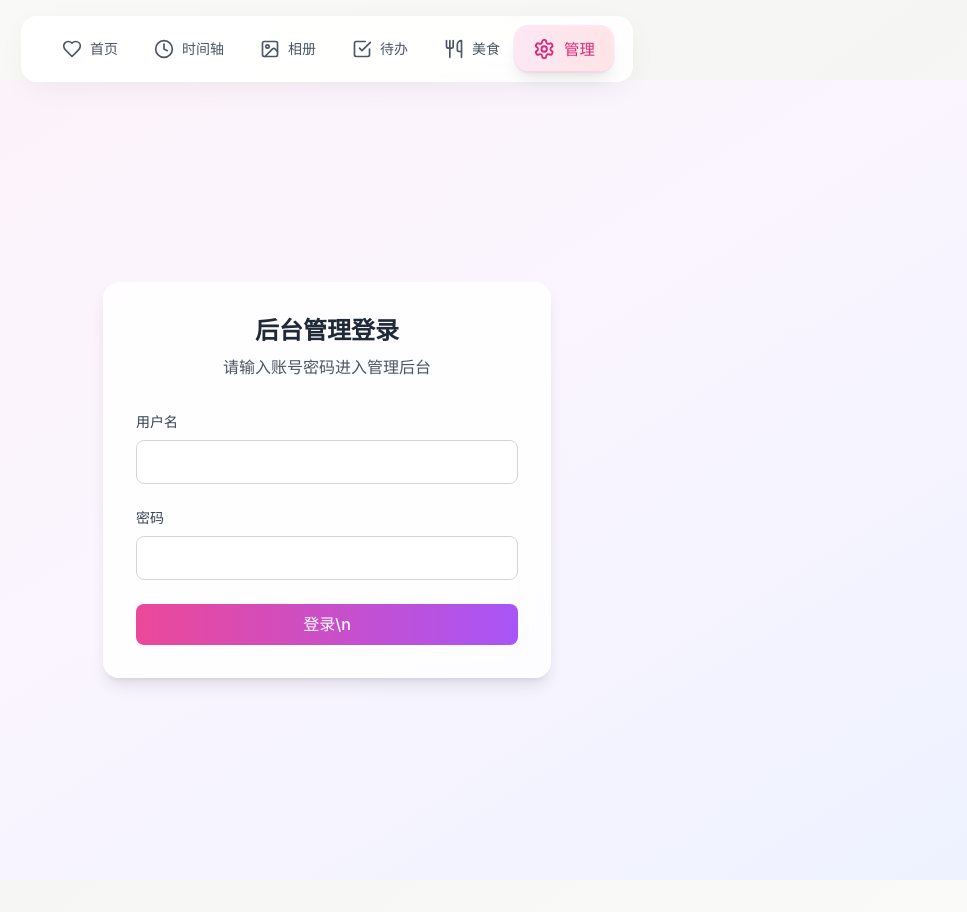
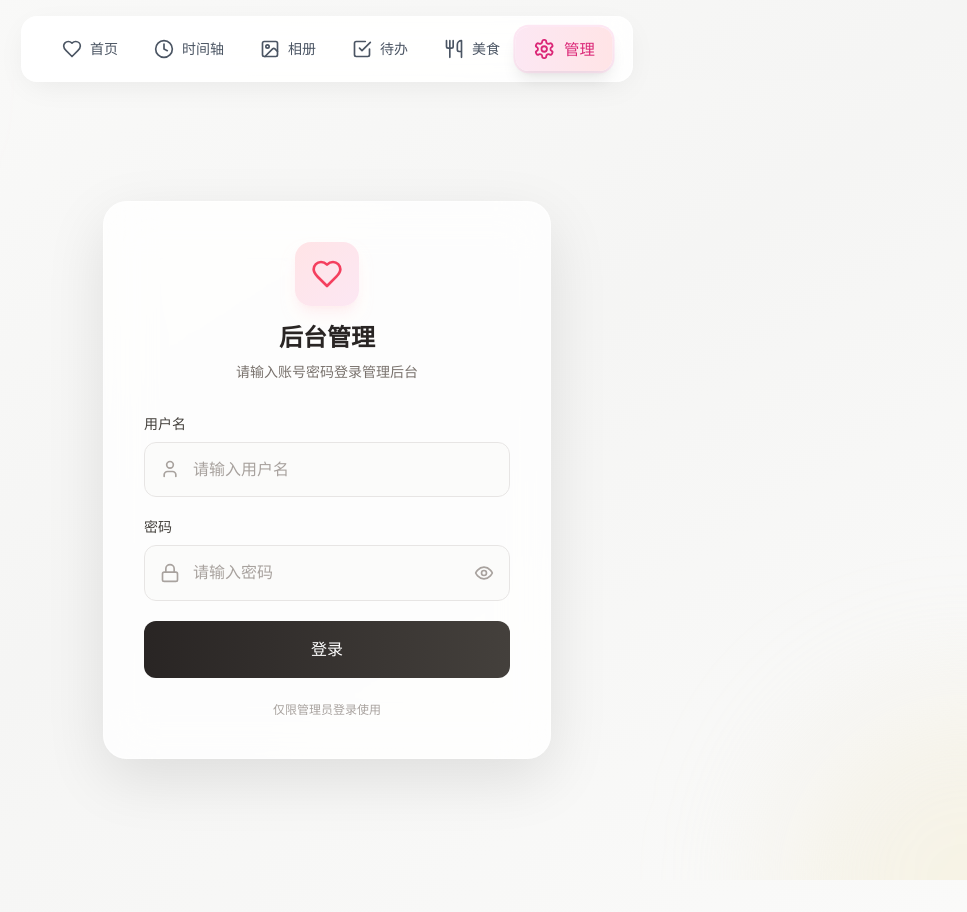
Before and after one commit to Misaka450/baoandkai, a React (Vite) app: page /admin in a window 1280 px wide. Shown: the whole page, without its empty margins (313-1280 px from the left). Built offline with nearby package versions, Linux system fonts and the light colour scheme.

Commit message:
feat: 样式优化和后台管理页面美化

```diff
--- a/src/index.css
+++ b/src/index.css
@@ -12,7 +12,8 @@
   }
 
   body {
-    @apply bg-gradient-to-br from-pink-50 via-purple-50 to-indigo-50;
+    /* 统一使用stone色调作为主背景 */
+    @apply bg-gradient-to-br from-stone-50 via-stone-100 to-stone-50;
     min-height: 100vh;
     overflow-x: hidden;
     line-height: 1.6;
@@ -46,7 +47,11 @@
   }
 
   ::-webkit-scrollbar-thumb {
-    @apply bg-gradient-to-b from-pink-300 to-purple-300 rounded-full;
+    @apply bg-gradient-to-b from-stone-300 to-stone-400 rounded-full;
+  }
+
+  ::-webkit-scrollbar-thumb:hover {
+    @apply bg-gradient-to-b from-stone-400 to-stone-500;
   }
 
 }
@@ -66,18 +71,27 @@
     }
   }
 
-  /* 渐变按钮 */
+  /* 渐变按钮 - stone主题 */
   .btn-gradient {
-    @apply px-6 py-3 bg-gradient-to-r from-pink-500 via-purple-500 to-indigo-500 text-white rounded-2xl font-semibold shadow-md hover:shadow-xl hover:shadow-purple-500/20 transform hover:-translate-y-0.5 hover:scale-[1.02] transition-all duration-300;
+    @apply px-6 py-3 bg-gradient-to-r from-stone-700 via-stone-800 to-stone-900 text-white rounded-2xl font-semibold shadow-md hover:shadow-xl hover:shadow-stone-500/20 transform hover:-translate-y-0.5 hover:scale-[1.02] transition-all duration-300;
   }
 
   .btn-gradient-outline {
-    @apply px-6 py-3 bg-white/90 border-2 border-pink-200 text-pink-600 rounded-2xl font-semibold hover:bg-pink-50 hover:border-pink-300 hover:text-pink-700 transition-all duration-300;
+    @apply px-6 py-3 bg-white/90 border-2 border-stone-200 text-stone-700 rounded-2xl font-semibold hover:bg-stone-50 hover:border-stone-300 hover:text-stone-800 transition-all duration-300;
+  }
+
+  /* 粉色强调按钮 - 用于重要操作 */
+  .btn-accent {
+    @apply px-6 py-3 bg-gradient-to-r from-rose-500 to-pink-500 text-white rounded-2xl font-semibold shadow-md hover:shadow-xl hover:shadow-rose-500/20 transform hover:-translate-y-0.5 hover:scale-[1.02] transition-all duration-300;
   }
 
   /* 渐变文字 */
   .text-gradient {
-    @apply bg-gradient-to-r from-pink-500 via-purple-500 to-indigo-500 bg-clip-text text-transparent font-semibold;
+    @apply bg-gradient-to-r from-stone-700 via-stone-800 to-stone-900 bg-clip-text text-transparent font-semibold;
+  }
+
+  .text-gradient-accent {
+    @apply bg-gradient-to-r from-rose-500 via-pink-500 to-rose-400 bg-clip-text text-transparent font-semibold;
   }
 
   /* 卡片悬停效果 - 性能优化：减少阴影扩散 */
@@ -179,7 +193,23 @@
 
   /* 加载动画 */
   .loading-spinner {
-    @apply animate-spin rounded-full h-8 w-8 border-b-2 border-pink-500;
+    @apply animate-spin rounded-full h-8 w-8 border-b-2 border-stone-600;
+  }
+
+  /* 骨架屏shimmer动画 */
+  @keyframes shimmer {
+    0% {
+      background-position: 200% 0;
+    }
+    100% {
+      background-position: -200% 0;
+    }
+  }
+
+  .skeleton-shimmer {
+    background: linear-gradient(90deg, #e7e5e4 25%, #f5f5f4 50%, #e7e5e4 75%);
+    background-size: 200% 100%;
+    animation: shimmer 1.5s ease-in-out infinite;
   }
 
   /* 空状态 */
--- a/src/pages/Admin.tsx
+++ b/src/pages/Admin.tsx
@@ -1,12 +1,11 @@
 import { Routes, Route, Link, useLocation } from 'react-router-dom'
-import { Settings, Clock, Image, Utensils, CheckSquare, LogOut, Menu, X } from 'lucide-react'
+import { Settings, Clock, Image, Utensils, CheckSquare, LogOut, Menu, X, Home } from 'lucide-react'
 import { useState } from 'react'
 import { useAuth } from '../contexts/AuthContext'
 import AdminLogin from './admin/AdminLogin'
 import AdminSettings from './admin/AdminSettings'
 import AdminTimeline from './admin/AdminTimeline'
 import AdminAlbums from './admin/AdminAlbums'
-// 日记管理已移除
 import AdminFoodCheckin from './admin/AdminFoodCheckin'
 import AdminTodos from './admin/AdminTodos'
 
@@ -25,13 +24,14 @@ export default function Admin() {
   }
 
   return (
-    <div className="min-h-screen bg-gray-50">
+    <div className="min-h-screen bg-gradient-to-br from-stone-50 via-stone-100 to-stone-50">
       {/* 移动端菜单按钮 */}
       <button
         onClick={() => setSidebarOpen(!sidebarOpen)}
-        className="lg:hidden fixed top-4 left-4 z-50 bg-white p-3 rounded-lg shadow-lg"
+        className="lg:hidden fixed top-20 left-4 z-50 bg-white/90 backdrop-blur-sm p-3 rounded-xl shadow-lg border border-stone-200/50 hover:bg-stone-50 transition-colors"
+        aria-label="菜单"
       >
-        {sidebarOpen ? <X className="h-6 w-6" /> : <Menu className="h-6 w-6" />}
+        {sidebarOpen ? <X className="h-5 w-5 text-stone-700" /> : <Menu className="h-5 w-5 text-stone-700" />}
       </button>
 
       <AdminSidebar
@@ -40,13 +40,12 @@ export default function Admin() {
       />
 
       {/* 主要内容区域 */}
-      <div className={`p-4 lg:p-8 pt-20 lg:pt-8 ${sidebarOpen ? 'ml-64' : 'ml-0'} lg:ml-64`}>
+      <div className={`p-4 lg:p-8 pt-24 lg:pt-8 transition-all duration-300 ${sidebarOpen ? 'ml-72' : 'ml-0'} lg:ml-72`}>
         <Routes>
           <Route path="/" element={<AdminSettings />} />
           <Route path="settings" element={<AdminSettings />} />
           <Route path="timeline" element={<AdminTimeline />} />
           <Route path="albums" element={<AdminAlbums />} />
-          {/* <Route path="diary" element={<AdminDiary />} /> 日记管理已移除 */}
           <Route path="food" element={<AdminFoodCheckin />} />
           <Route path="todos" element={<AdminTodos />} />
         </Routes>
@@ -57,13 +56,12 @@ export default function Admin() {
 
 function AdminSidebar({ isOpen, onClose }: AdminSidebarProps) {
   const location = useLocation()
-  const { logout } = useAuth()
+  const { logout, user } = useAuth()
 
   const menuItems = [
     { path: '/admin/settings', label: '基础设置', icon: Settings },
     { path: '/admin/timeline', label: '时间轴管理', icon: Clock },
     { path: '/admin/albums', label: '相册管理', icon: Image },
-    // { path: '/admin/diary', label: '日记管理', icon: BookOpen }, // 日记管理已移除
     { path: '/admin/food', label: '美食管理', icon: Utensils },
     { path: '/admin/todos', label: '待办事项', icon: CheckSquare },
   ]
@@ -73,27 +71,47 @@ function AdminSidebar({ isOpen, onClose }: AdminSidebarProps) {
       {/* 移动端遮罩层 */}
       {isOpen && (
         <div
-          className="lg:hidden fixed inset-0 bg-black/50 z-40"
+          className="lg:hidden fixed inset-0 bg-black/30 backdrop-blur-sm z-40 transition-opacity"
           onClick={onClose}
         />
       )}
 
-      {/* 侧边栏 - 恢复必要的响应式动画 */}
-      <div className={`fixed left-0 top-0 h-full w-64 bg-white shadow-lg transform transition-transform duration-300 ease-in-out z-50 ${isOpen ? 'translate-x-0' : '-translate-x-full'
+      {/* 侧边栏 */}
+      <div className={`fixed left-0 top-0 h-full w-72 bg-white/95 backdrop-blur-md shadow-2xl border-r border-stone-200/50 transform transition-transform duration-300 ease-out z-50 ${isOpen ? 'translate-x-0' : '-translate-x-full'
         } lg:translate-x-0`}>
         <div className="p-6 h-full flex flex-col">
-          <div className="flex justify-between items-center mb-6">
-            <h2 className="text-xl font-bold text-gray-800">后台管理</h2>
+          {/* 头部 */}
+          <div className="flex justify-between items-center mb-8">
+            <div>
+              <h2 className="text-xl font-semibold text-stone-800">后台管理</h2>
+              {user && (
+                <p className="text-sm text-stone-500 mt-1">欢迎回来，{user.username || '管理员'}</p>
+              )}
+            </div>
             <button
               onClick={onClose}
-              className="lg:hidden p-2 text-gray-500 hover:text-gray-700"
+              className="lg:hidden p-2 text-stone-400 hover:text-stone-600 hover:bg-stone-100 rounded-lg transition-colors"
+              aria-label="关闭菜单"
             >
               <X className="h-5 w-5" />
             </button>
           </div>
 
-          <nav className="flex-1 space-y-2 overflow-y-auto">
-            {menuItems.map((item, index) => {
+          {/* 返回前台链接 */}
+          <Link
+            to="/"
+            className="flex items-center px-4 py-3 mb-4 rounded-xl text-stone-600 hover:text-stone-800 hover:bg-stone-100/80 transition-all duration-200 group"
+          >
+            <Home className="h-5 w-5 mr-3 text-stone-400 group-hover:text-stone-600 transition-colors" />
+            <span className="font-medium">返回前台</span>
+          </Link>
+
+          {/* 分隔线 */}
+          <div className="h-px bg-gradient-to-r from-transparent via-stone-200 to-transparent mb-4" />
+
+          {/* 导航菜单 */}
+          <nav className="flex-1 space-y-1.5 overflow-y-auto">
+            {menuItems.map((item) => {
               const Icon = item.icon
               const isActive = location.pathname === item.path
 
@@ -102,24 +120,29 @@ function AdminSidebar({ isOpen, onClose }: AdminSidebarProps) {
                   key={item.path}
                   to={item.path}
                   onClick={onClose}
-                  className={`flex items-center px-4 py-3 rounded-lg text-sm ${isActive
-                      ? 'bg-pink-500 text-white'
-                      : 'text-gray-700 hover:bg-gray-100'
+                  className={`flex items-center px-4 py-3 rounded-xl text-sm font-medium transition-all duration-200 group ${isActive
+                      ? 'bg-gradient-to-r from-stone-800 to-stone-700 text-white shadow-lg shadow-stone-300/30'
+                      : 'text-stone-600 hover:text-stone-800 hover:bg-stone-100/80'
                     }`}
                 >
-                  <Icon className="h-5 w-5 mr-3 flex-shrink-0" />
+                  <Icon className={`h-5 w-5 mr-3 flex-shrink-0 transition-transform duration-200 group-hover:scale-110 ${isActive ? 'text-white' : 'text-stone-400 group-hover:text-stone-600'
+                    }`} />
                   {item.label}
+                  {isActive && (
+                    <div className="ml-auto w-1.5 h-1.5 bg-white rounded-full animate-pulse" />
+                  )}
                 </Link>
               )
             })}
           </nav>
 
-          <div className="mt-auto">
+          {/* 底部区域 */}
+          <div className="mt-auto pt-4 border-t border-stone-100">
             <button
               onClick={logout}
-              className="w-full flex items-center justify-center px-4 py-3 text-red-600 hover:bg-gray-100 rounded-lg text-sm"
+              className="w-full flex items-center justify-center px-4 py-3 text-rose-600 hover:text-rose-700 hover:bg-rose-50 rounded-xl text-sm font-medium transition-all duration-200 group"
             >
-              <LogOut className="h-5 w-5 mr-2" />
+              <LogOut className="h-5 w-5 mr-2 transition-transform duration-200 group-hover:-translate-x-1" />
               退出登录
             </button>
           </div>
--- a/src/pages/admin/AdminLogin.tsx
+++ b/src/pages/admin/AdminLogin.tsx
@@ -1,9 +1,11 @@
 import { useState } from 'react'
 import { useAuth } from '../../contexts/AuthContext'
+import { Heart, Lock, User, Eye, EyeOff, Loader2 } from 'lucide-react'
 
 const AdminLogin: React.FC = () => {
   const [username, setUsername] = useState('')
   const [password, setPassword] = useState('')
+  const [showPassword, setShowPassword] = useState(false)
   const [error, setError] = useState('')
   const [loading, setLoading] = useState(false)
   const { login } = useAuth()
@@ -23,51 +25,101 @@ const AdminLogin: React.FC = () => {
   }
 
   return (
-    <div className="min-h-screen flex items-center justify-center bg-gradient-to-br from-pink-50 via-purple-50 to-indigo-50">
-      <div className="glass-card p-8 w-full max-w-md">
+    <div className="min-h-screen flex items-center justify-center bg-gradient-to-br from-stone-50 via-stone-100 to-stone-50 relative overflow-hidden">
+      {/* 装饰性背景元素 */}
+      <div className="absolute top-0 left-0 w-96 h-96 bg-gradient-to-br from-rose-200/30 to-pink-200/30 rounded-full blur-3xl -translate-x-1/2 -translate-y-1/2" />
+      <div className="absolute bottom-0 right-0 w-96 h-96 bg-gradient-to-br from-stone-200/30 to-amber-200/30 rounded-full blur-3xl translate-x-1/2 translate-y-1/2" />
+
+      {/* 登录卡片 */}
+      <div className="relative bg-white/80 backdrop-blur-xl p-8 md:p-10 w-full max-w-md mx-4 rounded-3xl shadow-[0_20px_60px_rgba(0,0,0,0.1)] border border-white/50">
+        {/* 头部 */}
         <div className="text-center mb-8">
-          <h1 className="text-2xl font-bold text-gray-800 mb-2">后台管理登录</h1>
-          <p className="text-gray-600">请输入账号密码进入管理后台</p>
+          <div className="inline-flex items-center justify-center w-16 h-16 bg-gradient-to-br from-rose-100 to-pink-100 rounded-2xl mb-4 shadow-lg shadow-rose-100/50">
+            <Heart className="w-8 h-8 text-rose-500" />
+          </div>
+          <h1 className="text-2xl font-semibold text-stone-800 mb-2">后台管理</h1>
+          <p className="text-stone-500 text-sm">请输入账号密码登录管理后台</p>
         </div>
 
-        <form onSubmit={handleSubmit} className="space-y-6">
-          <div>
-            <label className="block text-sm font-medium text-gray-700 mb-2">
+        <form onSubmit={handleSubmit} className="space-y-5">
+          {/* 用户名输入 */}
+          <div className="space-y-2">
+            <label className="block text-sm font-medium text-stone-700">
               用户名
             </label>
+            <div className="relative">
+              <div className="absolute left-4 top-1/2 -translate-y-1/2 text-stone-400">
+                <User className="w-5 h-5" />
+              </div>
               <input
                 type="text"
                 value={username}
                 onChange={(e) => setUsername(e.target.value)}
-              className="w-full px-4 py-2 border border-gray-300 rounded-lg focus:ring-2 focus:ring-pink-500 focus:border-transparent"
+                className="w-full pl-12 pr-4 py-3.5 bg-stone-50/80 border border-stone-200 rounded-xl focus:outline-none focus:ring-2 focus:ring-rose-400/50 focus:border-rose-300 transition-all duration-200 placeholder:text-stone-400"
+                placeholder="请输入用户名"
                 required
               />
             </div>
+          </div>
 
-          <div>
-            <label className="block text-sm font-medium text-gray-700 mb-2">
+          {/* 密码输入 */}
+          <div className="space-y-2">
+            <label className="block text-sm font-medium text-stone-700">
               密码
             </label>
+            <div className="relative">
+              <div className="absolute left-4 top-1/2 -translate-y-1/2 text-stone-400">
+                <Lock className="w-5 h-5" />
+              </div>
               <input
-              type="password"
+                type={showPassword ? 'text' : 'password'}
                 value={password}
                 onChange={(e) => setPassword(e.target.value)}
-              className="w-full px-4 py-2 border border-gray-300 rounded-lg focus:ring-2 focus:ring-pink-500 focus:border-transparent"
+                className="w-full pl-12 pr-12 py-3.5 bg-stone-50/80 border border-stone-200 rounded-xl focus:outline-none focus:ring-2 focus:ring-rose-400/50 focus:border-rose-300 transition-all duration-200 placeholder:text-stone-400"
+                placeholder="请输入密码"
                 required
               />
+              <button
+                type="button"
+                onClick={() => setShowPassword(!showPassword)}
+                className="absolute right-4 top-1/2 -translate-y-1/2 text-stone-400 hover:text-stone-600 transition-colors"
+              >
+                {showPassword ? <EyeOff className="w-5 h-5" /> : <Eye className="w-5 h-5" />}
+              </button>
+            </div>
           </div>
 
+          {/* 错误提示 */}
           {error && (
-            <div className="text-red-600 text-sm text-center">{error}</div>
+            <div className="bg-rose-50 border border-rose-200 text-rose-600 text-sm px-4 py-3 rounded-xl flex items-center">
+              <svg className="w-5 h-5 mr-2 flex-shrink-0" fill="currentColor" viewBox="0 0 20 20">
+                <path fillRule="evenodd" d="M10 18a8 8 0 100-16 8 8 0 000 16zM8.707 7.293a1 1 0 00-1.414 1.414L8.586 10l-1.293 1.293a1 1 0 101.414 1.414L10 11.414l1.293 1.293a1 1 0 001.414-1.414L11.414 10l1.293-1.293a1 1 0 00-1.414-1.414L10 8.586 8.707 7.293z" clipRule="evenodd" />
+              </svg>
+              {error}
+            </div>
           )}
 
+          {/* 登录按钮 */}
           <button
             type="submit"
             disabled={loading}
-            className="w-full py-2 px-4 bg-gradient-to-r from-pink-500 to-purple-500 text-white rounded-lg font-medium hover:from-pink-600 hover:to-purple-600 disabled:opacity-50 disabled:cursor-not-allowed"
+            className="w-full py-4 px-6 bg-gradient-to-r from-stone-800 to-stone-700 text-white rounded-xl font-medium hover:from-stone-900 hover:to-stone-800 disabled:opacity-50 disabled:cursor-not-allowed transition-all duration-300 transform hover:scale-[1.02] hover:shadow-lg active:scale-[0.98] flex items-center justify-center gap-2"
           >
-            {loading ? '登录中...' : '登录'}\n          </button>
+            {loading ? (
+              <>
+                <Loader2 className="w-5 h-5 animate-spin" />
+                登录中...
+              </>
+            ) : (
+              '登录'
+            )}
+          </button>
         </form>
+
+        {/* 底部提示 */}
+        <p className="text-center text-stone-400 text-xs mt-6">
+          仅限管理员登录使用
+        </p>
       </div>
     </div>
   )
```
Also changed, not shown: src/components/Skeleton.tsx (added, +96 -0 lines), tailwind.config.js (+14 -17 lines). Lines whose indentation alone changed are shown as unchanged.
